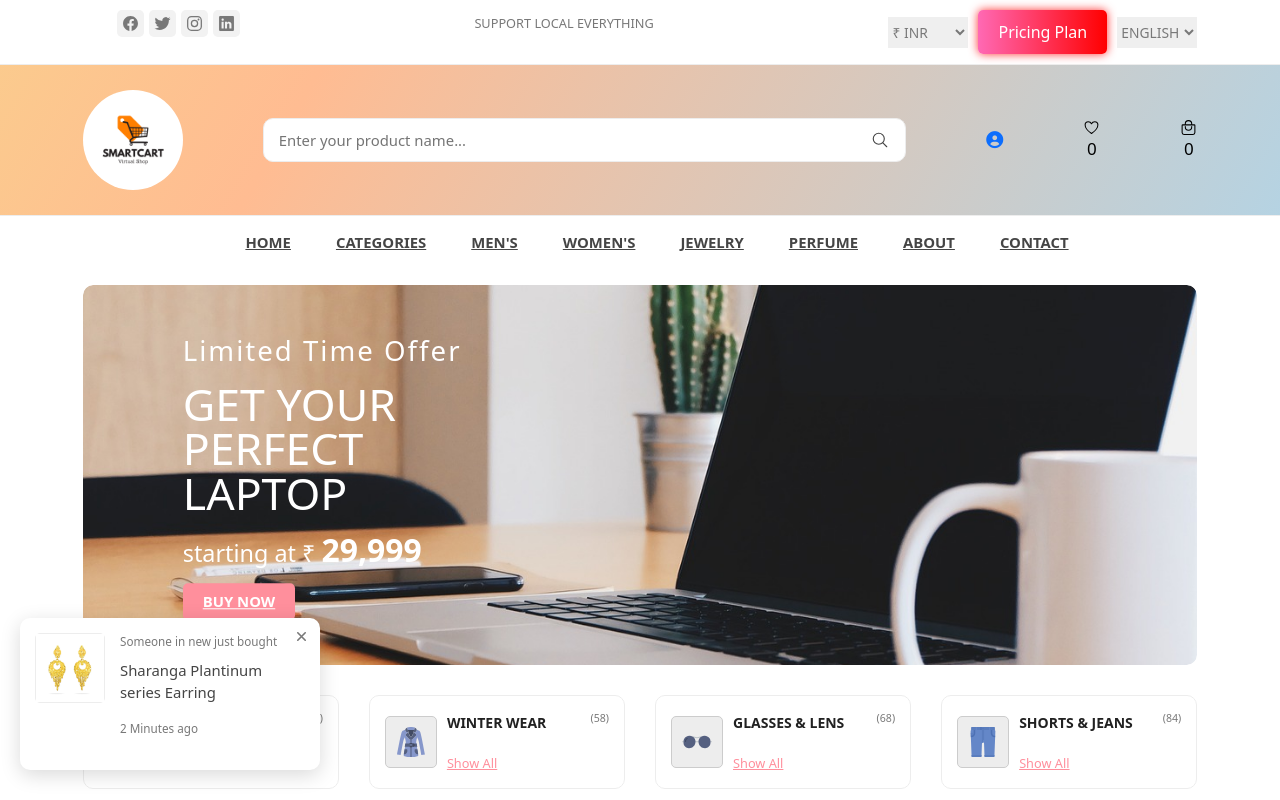
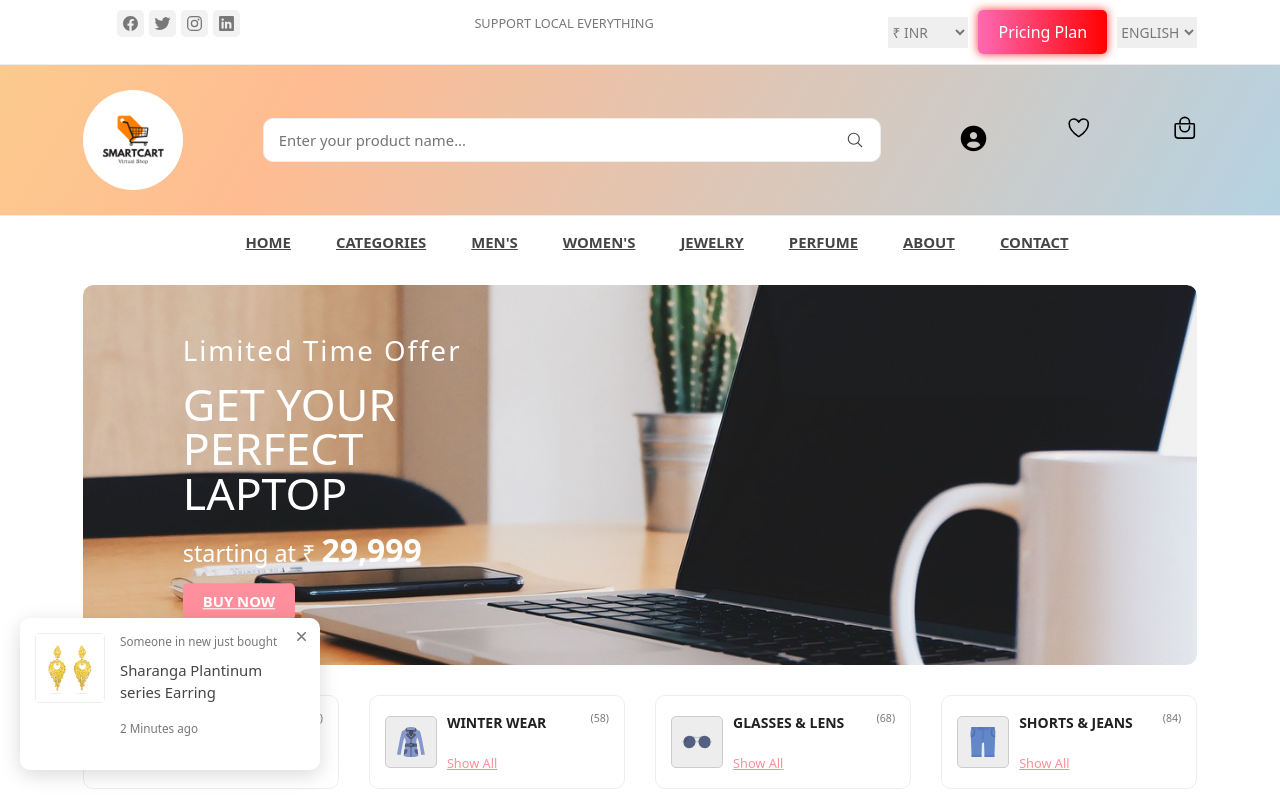
Before and after one commit to OctoEcho/Sharangha-EC, a plain HTML site: page index.html in a window 1280 px wide. Shown: the top 800 px of the page. Drawn offline with nearby package versions, Linux system fonts and the light colour scheme; files whose address does not match are found by name.

Commit message:
Update index.html

```diff
--- a/index.html
+++ b/index.html
@@ -204,8 +204,8 @@
 
         </div>
 
-        <a href="https://octoecho.github.io/Log-in-And-Registration/" class="login-register-link">
-          <i class="fas fa-user-circle"></i>
+        <a href="https://sayandipalter.github.io/Sharanga-LogIN/" class="login-register-link">
+          <i class="fas fa-user-circle" style="color: black; font-size: 1.5em;"></i>
       </a>
 
         <script>
@@ -224,12 +224,12 @@
             });
         </script>
           <button class="action-btn">
-              <ion-icon name="heart-outline"></ion-icon>
-              <span class="count">0</span>
+              <ion-icon name="heart-outline" style="color: black; font-size: 1.5em;"></ion-icon>
+              <span class="count"></span>
           </button>
           <button class="action-btn">
-              <ion-icon name="bag-handle-outline"></ion-icon>
-              <span class="count">0</span>
+              <ion-icon name="bag-handle-outline" style="color: black; font-size: 1.5em;"></ion-icon>
+              <span class="count"></span>
           </button>
       </div>
 
```
